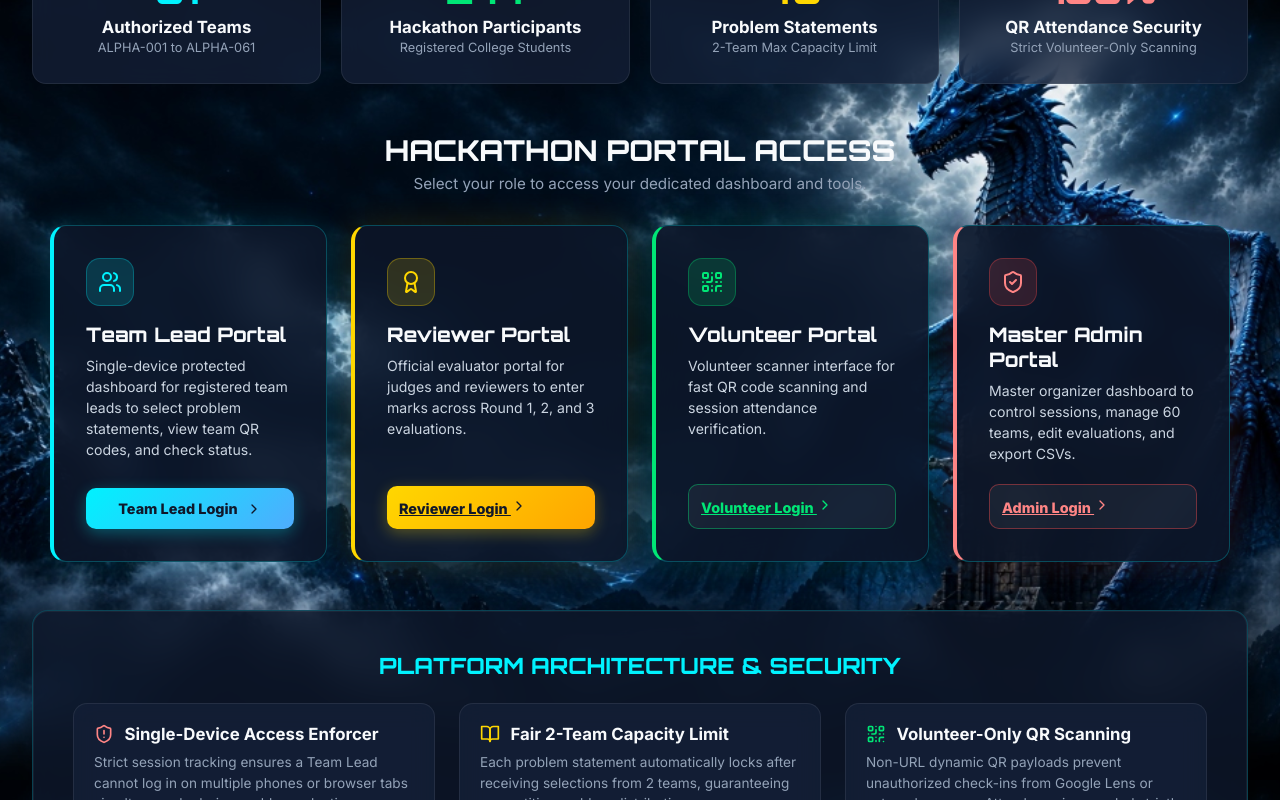
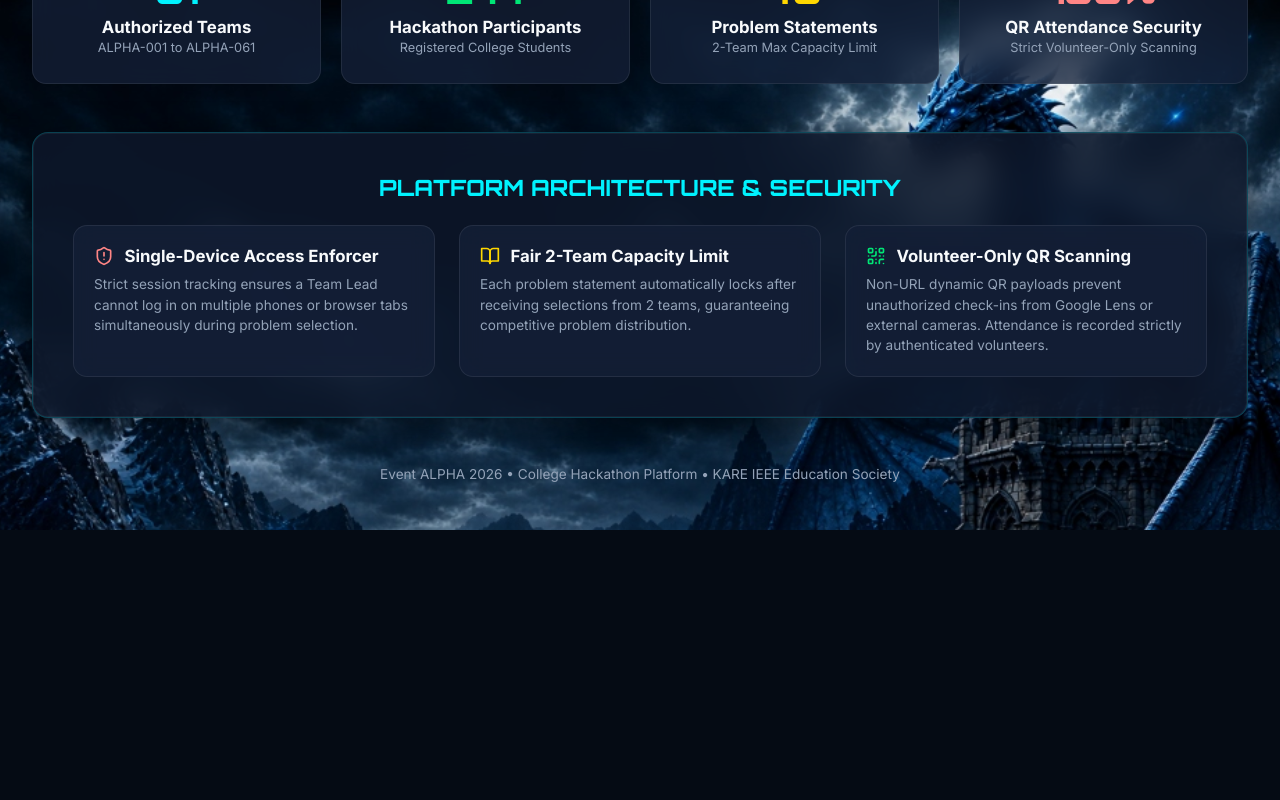
Before and after one commit to prashanthireddy0220-cyber/Problem_Statements, a React (Vite) app in the folder client/: page /home in a window 1280 px wide. Shown: the part 820-1620 px from the top of the page. After the commit the page ends 1350 px from the top, so only its background shows below. Built offline with nearby package versions, Linux system fonts and the light colour scheme.

Commit message:
style: remove Hackathon Portal Access section from landing page

```diff
--- a/client/src/pages/LandingPage.jsx
+++ b/client/src/pages/LandingPage.jsx
@@ -112,105 +112,7 @@ export default function LandingPage() {
         })}
       </div>
 
-      {/* 3. PORTAL ACCESS SECTION */}
-      <div style={{ marginBottom: '3rem' }}>
-        <div style={{ textAlign: 'center', marginBottom: '2rem' }}>
-          <h2 style={{ fontFamily: 'var(--font-heading)', fontSize: '1.8rem', color: '#F8FAFC' }}>
-            HACKATHON PORTAL ACCESS
-          </h2>
-          <p style={{ color: '#94A3B8', fontSize: '0.95rem', marginTop: '0.35rem' }}>
-            Select your role to access your dedicated dashboard and tools.
-          </p>
-        </div>
 
-        <div style={{ display: 'grid', gridTemplateColumns: 'repeat(auto-fit, minmax(260px, 1fr))', gap: '1.5rem', maxWidth: '1180px', margin: '0 auto' }}>
-
-          {/* CARD 1: TEAM LEAD PORTAL */}
-          <div className="glass-panel" style={{ padding: '2rem', borderLeft: '4px solid #00F2FE', display: 'flex', flexDirection: 'column', justifyContent: 'space-between', boxShadow: '0 0 35px rgba(0, 242, 254, 0.12)' }}>
-            <div>
-              <div style={{ width: '48px', height: '48px', borderRadius: '14px', background: 'rgba(0, 242, 254, 0.15)', border: '1px solid var(--border-cyan)', display: 'flex', alignItems: 'center', justifyContent: 'center', marginBottom: '1rem' }}>
-                <Users size={24} color="#00F2FE" />
-              </div>
-
-              <h3 style={{ fontFamily: 'var(--font-heading)', fontSize: '1.25rem', color: '#F8FAFC', marginBottom: '0.5rem' }}>
-                Team Lead Portal
-              </h3>
-
-              <p style={{ color: '#CBD5E1', fontSize: '0.88rem', lineHeight: '1.5', marginBottom: '1.25rem' }}>
-                Single-device protected dashboard for registered team leads to select problem statements, view team QR codes, and check status.
-              </p>
-            </div>
-
-            <Link to="/team-lead/login" className="btn-alpha-cyan" style={{ justifyContent: 'center', padding: '0.75rem', fontSize: '0.9rem', fontWeight: '800', borderRadius: '10px' }}>
-              Team Lead Login <ChevronRight size={16} />
-            </Link>
-          </div>
-
-          {/* CARD 2: REVIEWER PORTAL */}
-          <div className="glass-panel" style={{ padding: '2rem', borderLeft: '4px solid #FFD700', display: 'flex', flexDirection: 'column', justifyContent: 'space-between', boxShadow: '0 0 35px rgba(255, 215, 0, 0.12)' }}>
-            <div>
-              <div style={{ width: '48px', height: '48px', borderRadius: '14px', background: 'rgba(255, 215, 0, 0.15)', border: '1px solid rgba(255, 215, 0, 0.3)', display: 'flex', alignItems: 'center', justifyContent: 'center', marginBottom: '1rem' }}>
-                <Award size={24} color="#FFD700" />
-              </div>
-
-              <h3 style={{ fontFamily: 'var(--font-heading)', fontSize: '1.25rem', color: '#F8FAFC', marginBottom: '0.5rem' }}>
-                Reviewer Portal
-              </h3>
-
-              <p style={{ color: '#CBD5E1', fontSize: '0.88rem', lineHeight: '1.5', marginBottom: '1.25rem' }}>
-                Official evaluator portal for judges and reviewers to enter marks across Round 1, 2, and 3 evaluations.
-              </p>
-            </div>
-
-            <Link to="/reviewer/login" className="btn-alpha-gold" style={{ justifyContent: 'center', padding: '0.75rem', fontSize: '0.9rem', fontWeight: '800', borderRadius: '10px' }}>
-              Reviewer Login <ChevronRight size={16} />
-            </Link>
-          </div>
-
-          {/* CARD 3: VOLUNTEER ATTENDANCE */}
-          <div className="glass-panel" style={{ padding: '2rem', borderLeft: '4px solid #00E676', display: 'flex', flexDirection: 'column', justifyContent: 'space-between', boxShadow: '0 0 35px rgba(0, 230, 118, 0.12)' }}>
-            <div>
-              <div style={{ width: '48px', height: '48px', borderRadius: '14px', background: 'rgba(0, 230, 118, 0.15)', border: '1px solid rgba(0, 230, 118, 0.3)', display: 'flex', alignItems: 'center', justifyContent: 'center', marginBottom: '1rem' }}>
-                <QrCode size={24} color="#00E676" />
-              </div>
-
-              <h3 style={{ fontFamily: 'var(--font-heading)', fontSize: '1.25rem', color: '#F8FAFC', marginBottom: '0.5rem' }}>
-                Volunteer Portal
-              </h3>
-
-              <p style={{ color: '#CBD5E1', fontSize: '0.88rem', lineHeight: '1.5', marginBottom: '1.25rem' }}>
-                Volunteer scanner interface for fast QR code scanning and session attendance verification.
-              </p>
-            </div>
-
-            <Link to="/volunteer/login" className="btn-alpha-outline" style={{ justifyContent: 'center', padding: '0.75rem', fontSize: '0.9rem', fontWeight: '800', borderRadius: '10px', color: '#00E676', borderColor: 'rgba(0,230,118,0.4)' }}>
-              Volunteer Login <ChevronRight size={16} />
-            </Link>
-          </div>
-
-          {/* CARD 4: MASTER ADMIN */}
-          <div className="glass-panel" style={{ padding: '2rem', borderLeft: '4px solid #FF8585', display: 'flex', flexDirection: 'column', justifyContent: 'space-between', boxShadow: '0 0 35px rgba(255, 133, 133, 0.12)' }}>
-            <div>
-              <div style={{ width: '48px', height: '48px', borderRadius: '14px', background: 'rgba(255, 75, 75, 0.15)', border: '1px solid rgba(255, 75, 75, 0.3)', display: 'flex', alignItems: 'center', justifyContent: 'center', marginBottom: '1rem' }}>
-                <ShieldCheck size={24} color="#FF8585" />
-              </div>
-
-              <h3 style={{ fontFamily: 'var(--font-heading)', fontSize: '1.25rem', color: '#F8FAFC', marginBottom: '0.5rem' }}>
-                Master Admin Portal
-              </h3>
-
-              <p style={{ color: '#CBD5E1', fontSize: '0.88rem', lineHeight: '1.5', marginBottom: '1.25rem' }}>
-                Master organizer dashboard to control sessions, manage 60 teams, edit evaluations, and export CSVs.
-              </p>
-            </div>
-
-            <Link to="/admin/login" className="btn-alpha-outline" style={{ justifyContent: 'center', padding: '0.75rem', fontSize: '0.9rem', fontWeight: '800', borderRadius: '10px', color: '#FF8585', borderColor: 'rgba(255,75,75,0.4)' }}>
-              Admin Login <ChevronRight size={16} />
-            </Link>
-          </div>
-
-        </div>
-      </div>
 
       {/* 4. PLATFORM ARCHITECTURE FEATURES */}
       <div className="glass-panel" style={{ padding: '2.5rem', borderColor: 'rgba(0, 242, 254, 0.2)' }}>
```
